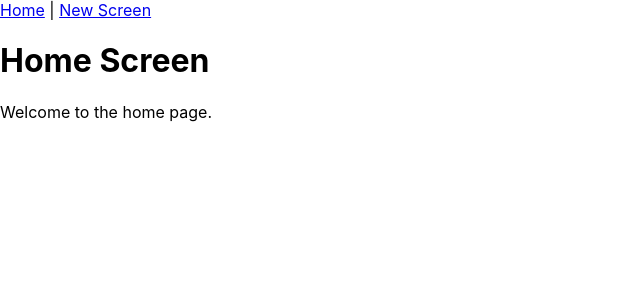
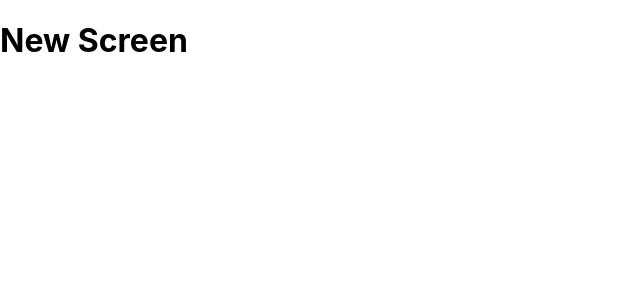
Before and after one commit to leanarys/react-task, a React (Create React App) app: page / in a window 1280 px wide. Shown: the top 300 px of the page, without its empty margins (0-640 px from the left). Built offline with nearby package versions, Linux system fonts and the light colour scheme.

Commit message:
[MLR] Added Home page

```diff
--- a/public/index.html
+++ b/public/index.html
@@ -24,7 +24,7 @@
       work correctly both with client-side routing and a non-root public URL.
       Learn how to configure a non-root public URL by running `npm run build`.
     -->
-    <title>React App</title>
+    <title>Error Find</title>
   </head>
   <body>
     <noscript>You need to enable JavaScript to run this app.</noscript>
--- a/src/App.tsx
+++ b/src/App.tsx
@@ -2,7 +2,7 @@ import React from 'react';
 import logo from './logo.svg';
 import './App.css';
 import { Routes, Route, Link } from "react-router-dom";
-import NewScreen from "./screens/sample";
+import HomeScreen from "./pages/home";
 
 // function App() {
 //   return (
@@ -27,9 +27,9 @@ import NewScreen from "./screens/sample";
 //   );
 // }
 
-const Home: React.FC = () => (
+const Home111: React.FC = () => (
   <div>
-    <h1>Home Screen</h1>
+    <h1>Home Screen1111</h1>
     <p>Welcome to the home page.</p>
   </div>
 );
@@ -37,13 +37,10 @@ const Home: React.FC = () => (
 const App: React.FC = () => {
   return (
     <div>
-      <nav>
-        <Link to="/">Home</Link> | <Link to="/new">New Screen</Link>
-      </nav>
-
       <Routes>
-        <Route path="/" element={<Home />} />
-        <Route path="/new" element={<NewScreen />} />
+        <Route path="*" element={<HomeScreen />} />
+        <Route path="/" element={<HomeScreen />} />
+        <Route path="/new" element={<Home111 />} />
       </Routes>
     </div>
   );
--- /dev/null
+++ b/src/pages/home.tsx
@@ -0,0 +1,12 @@
+import React from "react";
+
+const HomeScreen: React.FC = () => {
+  return (
+    <div>
+      <h1>New Screen</h1>
+
+    </div>
+  );
+};
+
+export default HomeScreen;
--- a/src/screens/sample.tsx
+++ /dev/null
@@ -1,12 +0,0 @@
-import React from "react";
-
-const NewScreen: React.FC = () => {
-  return (
-    <div>
-      <h1>New Screen</h1>
-      <p>Welcome to the new screen!</p>
-    </div>
-  );
-};
-
-export default NewScreen;
```
